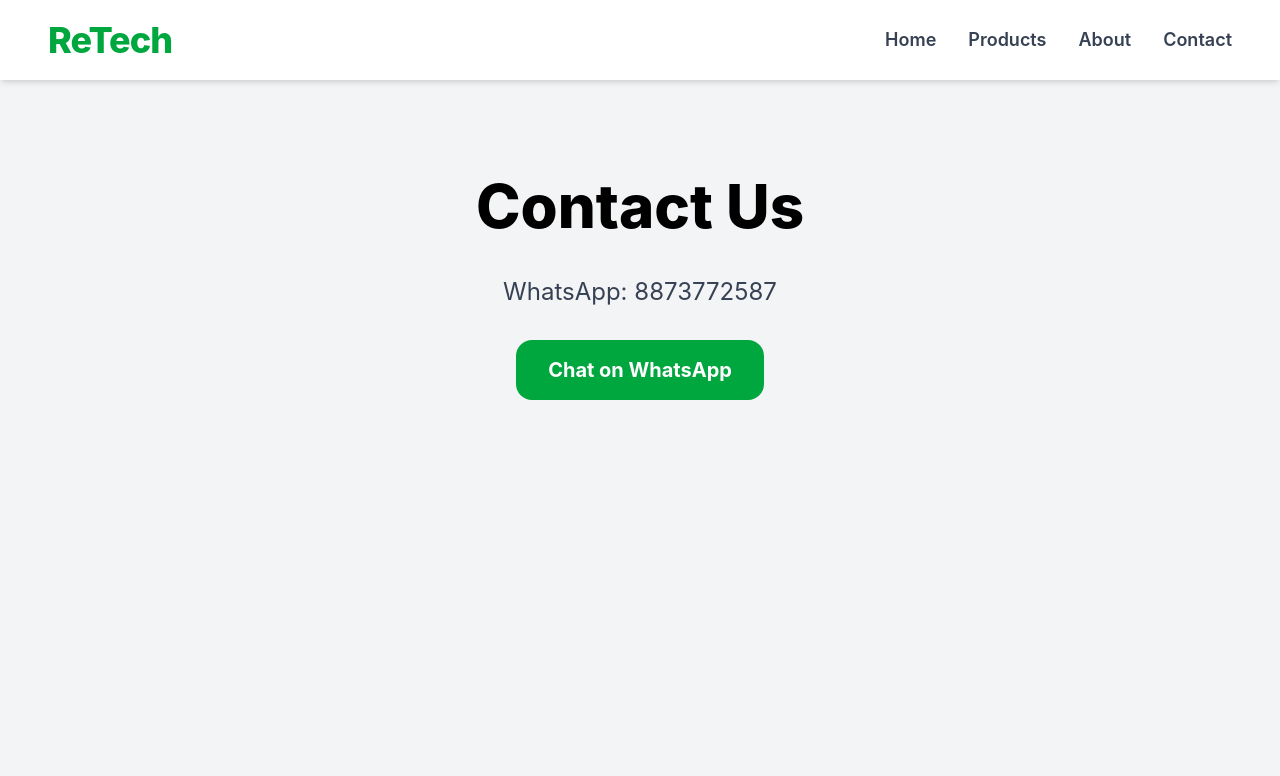
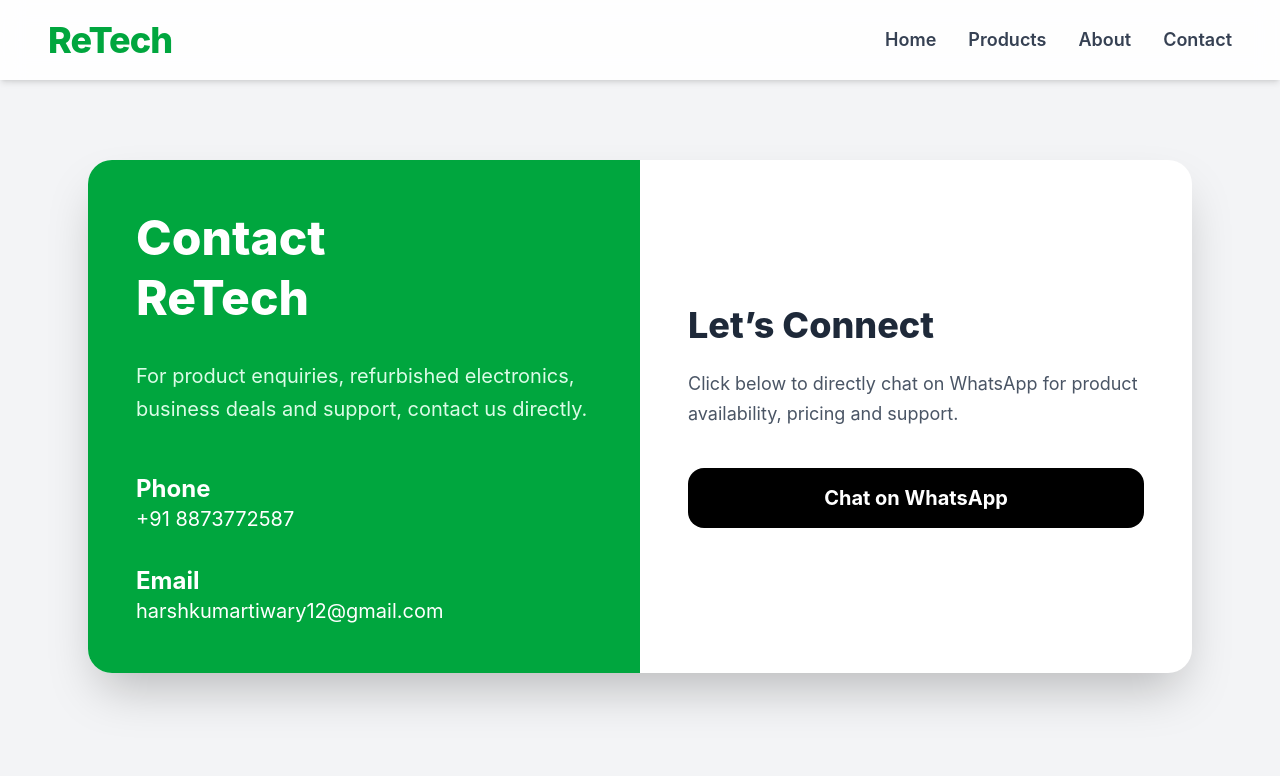
Before and after one commit to 9431594416/retech-client, a React (Vite) app: page /contact in a window 1280 px wide. Shown: the top 776 px of the page. Built offline with nearby package versions, Linux system fonts and the light colour scheme.

Commit message:
modular routing architecture

```diff
--- a/src/main.jsx
+++ b/src/main.jsx
@@ -287,27 +287,92 @@
 
 function Contact() {
   return (
-    <div>
+    <div className="bg-gray-100 min-h-screen">
+
       <Navbar />
 
-      <section className="py-24 px-10 text-center min-h-screen bg-gray-100">
+      <section className="max-w-6xl mx-auto px-6 py-20">
 
-        <h1 className="text-5xl md:text-6xl font-extrabold mb-10">
-          Contact Us
+        <div className="bg-white rounded-3xl shadow-2xl overflow-hidden grid md:grid-cols-2">
+
+          {/* LEFT SIDE */}
+
+          <div className="bg-green-600 text-white p-12 flex flex-col justify-center">
+
+            <h1 className="text-5xl font-extrabold leading-tight">
+              Contact
+              <br />
+              ReTech
             </h1>
 
-        <p className="text-2xl text-gray-700">
-          WhatsApp: 8873772587
+            <p className="mt-8 text-xl text-green-100 leading-relaxed">
+              For product enquiries, refurbished electronics,
+              business deals and support, contact us directly.
+            </p>
+
+            <div className="mt-12 space-y-8">
+
+              <div>
+
+                <h2 className="text-2xl font-bold">
+                  Phone
+                </h2>
+
+                <a
+                  href="tel:+918873772587"
+                  className="text-xl text-white hover:underline"
+                >
+                  +91 8873772587
+                </a>
+
+              </div>
+
+              <div>
+
+                <h2 className="text-2xl font-bold">
+                  Email
+                </h2>
+
+                <a
+                  href="mailto:harshkumartiwary12@gmail.com"
+                  className="text-xl text-white hover:underline break-all"
+                >
+                  harshkumartiwary12@gmail.com
+                </a>
+
+              </div>
+
+            </div>
+
+          </div>
+
+          {/* RIGHT SIDE */}
+
+          <div className="p-12 flex flex-col justify-center">
+
+            <h2 className="text-4xl font-extrabold text-gray-800">
+              Let’s Connect
+            </h2>
+
+            <p className="mt-6 text-gray-600 text-lg leading-relaxed">
+              Click below to directly chat on WhatsApp for
+              product availability, pricing and support.
             </p>
 
             <a
               href="https://wa.me/918873772587"
               target="_blank"
-          className="inline-block mt-8 bg-green-600 text-white px-8 py-4 rounded-2xl text-xl font-bold hover:bg-green-700 transition"
+              className="mt-10 inline-block bg-black hover:bg-gray-800 text-white text-center py-4 rounded-2xl text-xl font-bold transition"
             >
               Chat on WhatsApp
             </a>
+
+          </div>
+
+        </div>
+
       </section>
+
     </div>
   );
 }
```
Lines whose indentation alone changed are shown as unchanged.
